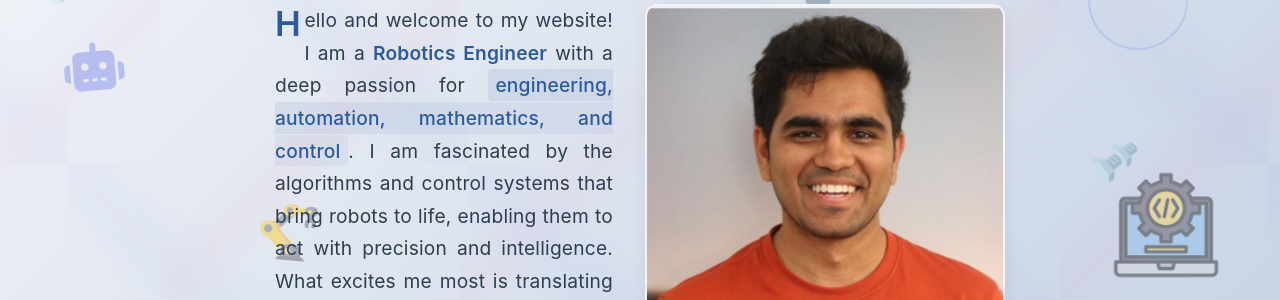
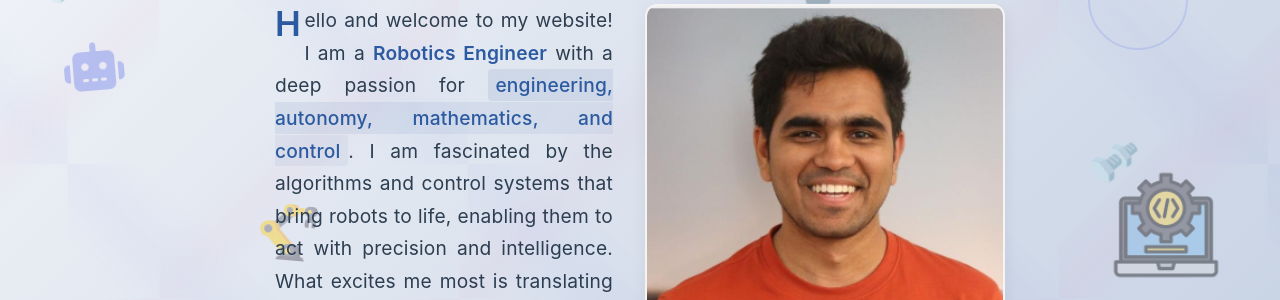
Before and after one commit to shantanusshukla/shantanusshukla.github.io, a Jekyll site: the page built from index.html, in a window 1280 px wide and 900 px high. Shown: the part 320-620 px from the top of the window. Built offline with Jekyll 4.4.1, drawn with Linux system fonts in a browser that asks for light colours; the list of posts is cut into pages by our own code; comment, search, counter and statistics services are not loaded.

Commit message:
change intro a tad bit

```diff
--- a/_includes/about-short.html
+++ b/_includes/about-short.html
@@ -1,5 +1,5 @@
 <div class="about-short">
-    Hello and welcome to my website! I am a <strong>Robotics Engineer</strong> with a deep passion for <span class="highlight-skill">engineering, automation, mathematics, and control</span>. I am fascinated by the algorithms and control systems that bring robots to life, enabling them to act with precision and intelligence. What excites me most is translating these ideas into reality through engineering.
+    Hello and welcome to my website! I am a <strong>Robotics Engineer</strong> with a deep passion for <span class="highlight-skill">engineering, autonomy, mathematics, and control</span>. I am fascinated by the algorithms and control systems that bring robots to life, enabling them to act with precision and intelligence. What excites me most is translating these ideas into reality through engineering.
     I recently completed my <span class="highlight-institution">Master's degree specializing in Robotics at UC San Diego</span> in March 2025 and am <span class="highlight-current">currently working with Lucid Motors</span>.
     Outside of Robotics, I swim, play football(soccer) and I'm an avid reader - so feel free to drop in your favorite book recommendations.
 </div>
```
